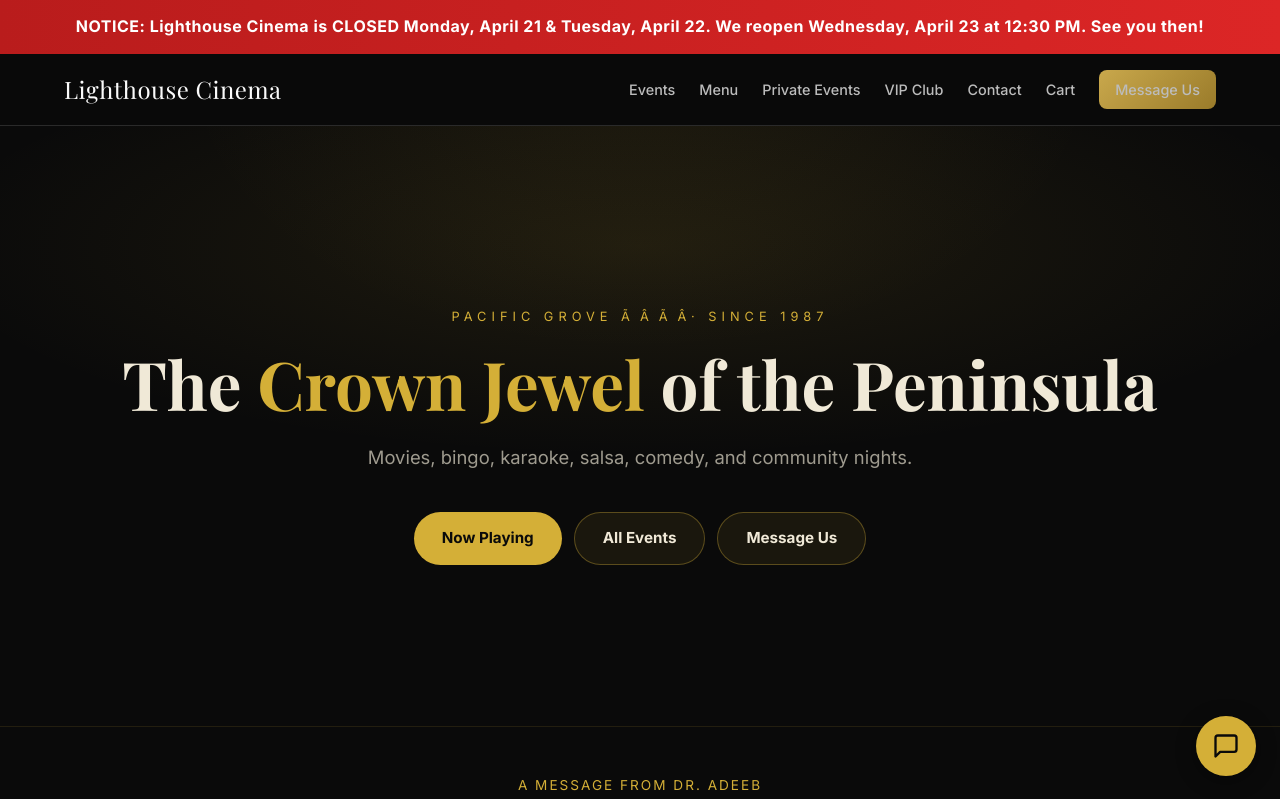
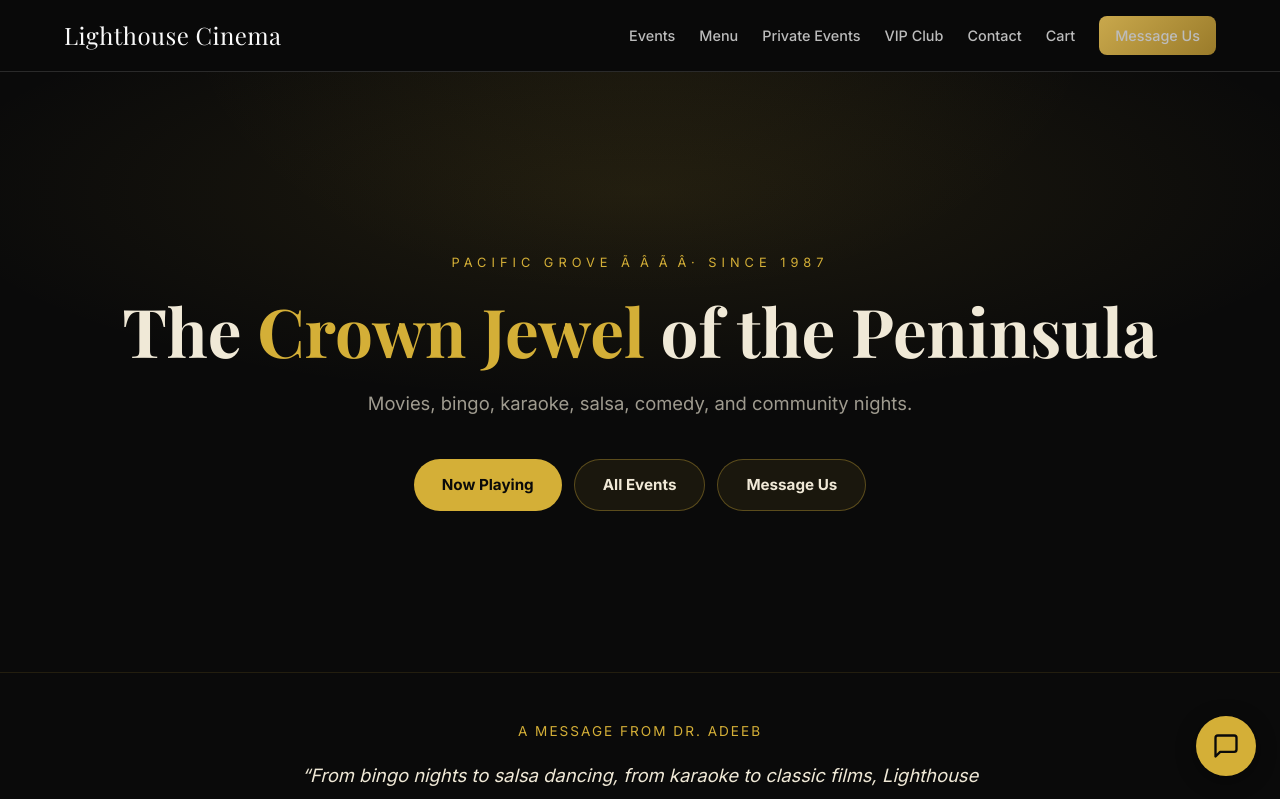
Before and after one commit to lighthousecinemapg-cyber/lighthouse-cinema, a Next.js app: page / in a window 1280 px wide. Shown: the top 799 px of the page. Built offline with nearby package versions, Linux system fonts and the light colour scheme; no server answers.

Commit message:
Remove closure notice from layout
Removed notice about Lighthouse Cinema closure from layout.

```diff
--- a/app/layout.js
+++ b/app/layout.js
@@ -20,9 +20,6 @@
         />
       </head>
       <body>
-        <div style={{background: "linear-gradient(90deg, #b91c1c, #dc2626)", color: "#fff", textAlign: "center", padding: "14px 20px", fontSize: "16px", fontWeight: "bold", letterSpacing: "0.5px", position: "relative", zIndex: 9999}}>
-          NOTICE: Lighthouse Cinema is CLOSED Monday, April 21 & Tuesday, April 22. We reopen Wednesday, April 23 at 12:30 PM. See you then!
-        </div>
         <a href="#main" className="skip-nav">Skip to main content</a>
 
         <header className="site-header">
```
